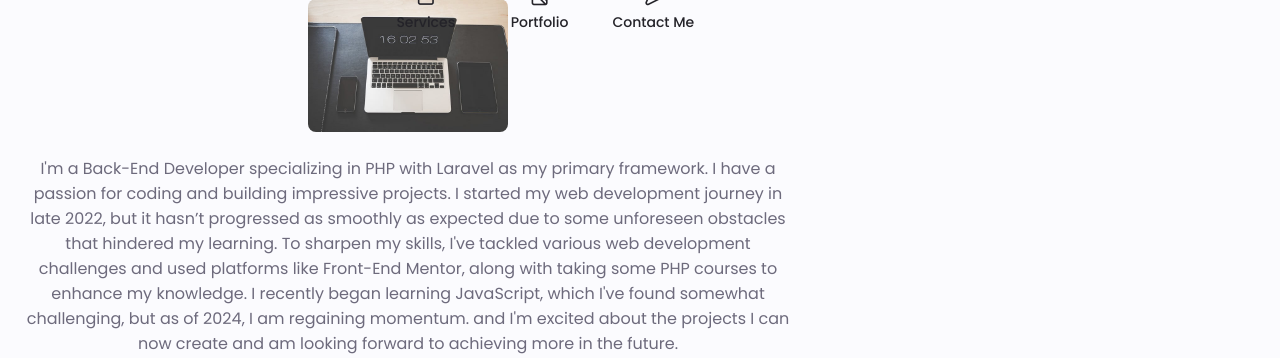
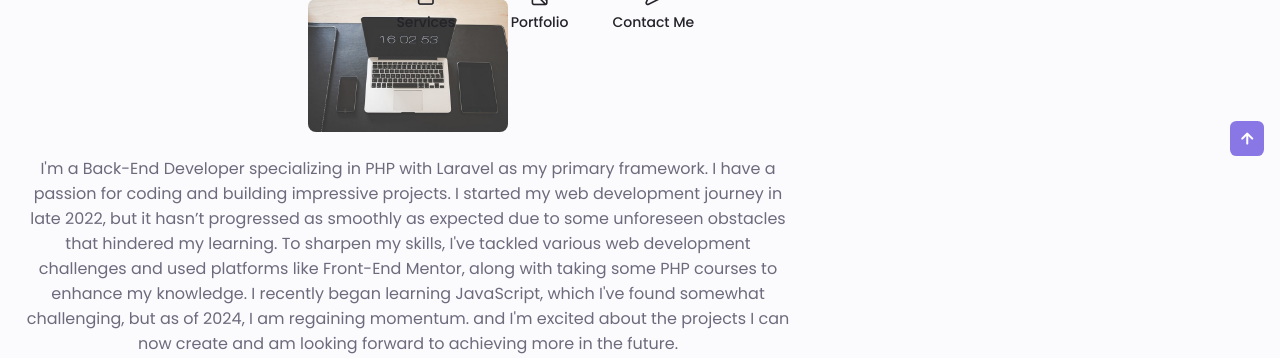
Before and after one commit to Ayoola32/Portfolio-Website, a PHP site: page / in a window 1280 px wide. Shown: the part 804-1162 px from the top of the page. Run offline with PHP 8.4, Linux system fonts and the light colour scheme.

Commit message:
scroll up features added

```diff
--- a/assets/css/styles.css
+++ b/assets/css/styles.css
@@ -248,7 +248,9 @@ img {
 }
 
 /* Change background header */
-
+.scroll-header{
+  box-shadow: 0 -1px 4px rgba(0,0,0,.15);
+}
 
 /*==================== HOME ====================*/
 .home__container{
@@ -935,10 +937,32 @@ overflow: initial;
 
 
 /*========== SCROLL UP ==========*/
+.scrollup{
+  position: fixed;
+  right: 1rem;
+  bottom: -20%;
+  background-color: var(--first-color);
+  opacity: .8;
+  padding: 0 .3rem;
+  border-radius: .4rem;
+  z-index: var(--z-tooltip);
+  transition: .4s;
+}
+
+.scrollup:hover{
+  background-color: var(--first-color-alt);
+}
+
+.scrollup__icon{
+  font-size: 1.5rem;
+  color: #fff;
+}
 
 
 /* Show scroll */
-
+.show-scroll{
+  bottom: 5rem;
+}
 
 /*========== SCROLL BAR ==========*/
 
--- a/assets/js/main.js
+++ b/assets/js/main.js
@@ -150,9 +150,19 @@ window.addEventListener('scroll', scrollActive)
 
 
 /*==================== CHANGE BACKGROUND HEADER ====================*/
-
+function scrollHeader(){
+    const nav = document.getElementById('header')
+    // When the scroll is greater than 200 viewport height, add the scroll-header class to the header tag
+    if(this.scrollY >= 80) nav.classList.add('scroll-header'); else nav.classList.remove('scroll-header')
+}
+window.addEventListener('scroll', scrollHeader)
 
 /*==================== SHOW SCROLL UP ====================*/
-
+function scrollUp(){
+    const scrollUp = document.getElementById('scroll-up');
+    // When the scroll is higher than 560 viewport height, add the show-scroll class to the a tag with the scroll-top class
+    if(this.scrollY >= 560) scrollUp.classList.add('show-scroll'); else scrollUp.classList.remove('show-scroll')
+}
+window.addEventListener('scroll', scrollUp)
 
 /*==================== DARK LIGHT THEME ====================*/
--- a/index.html
+++ b/index.html
@@ -843,9 +843,9 @@
                     </ul>
 
                     <div class="footer__socials">
-                        <a href="https://facebook.com/" target="_blank" class="footer__social">
+                        <!-- <a href="https://facebook.com/" target="_blank" class="footer__social">
                             <i class="uil uil-facebook-f"></i>
-                        </a>
+                        </a> -->
 
                         <a href="https://github.com/" target="_blank" class="footer__social">
                             <i class="uil uil-github"></i>
@@ -865,7 +865,9 @@
         </footer>
 
         <!--==================== SCROLL TOP ====================-->
-
+        <a href="#" class="scrollup" id="scroll-up">
+            <i class="uil uil-arrow-up scrollup__icon"></i>
+        </a>
 
         <!--==================== SWIPER JS ====================-->
         <script src="assets/js/swiper-bundle.min.js"></script>
```
